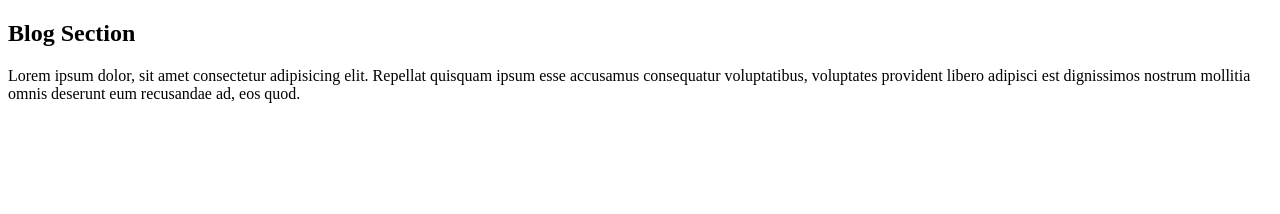
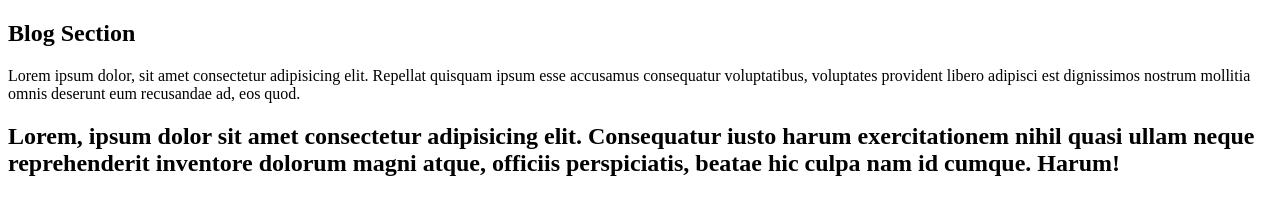
Before and after one commit to almuheetushihab/example-project, a plain HTML site: page index.html in a window 1280 px wide. Drawn offline with Linux system fonts and the light colour scheme.

Commit message:
add new component

```diff
--- a/index.html
+++ b/index.html
@@ -19,6 +19,9 @@
                     Repellat quisquam ipsum esse accusamus consequatur voluptatibus,
                     voluptates provident libero
                     adipisci est dignissimos nostrum mollitia omnis deserunt eum recusandae ad, eos quod.</p>
+                    <h1>
+                        Lorem, ipsum dolor sit amet consectetur adipisicing elit. Consequatur iusto harum exercitationem nihil quasi ullam neque reprehenderit inventore dolorum magni atque, officiis perspiciatis, beatae hic culpa nam id cumque. Harum!
+                    </h1>
             </div>
         </div>
     </Section>
```
